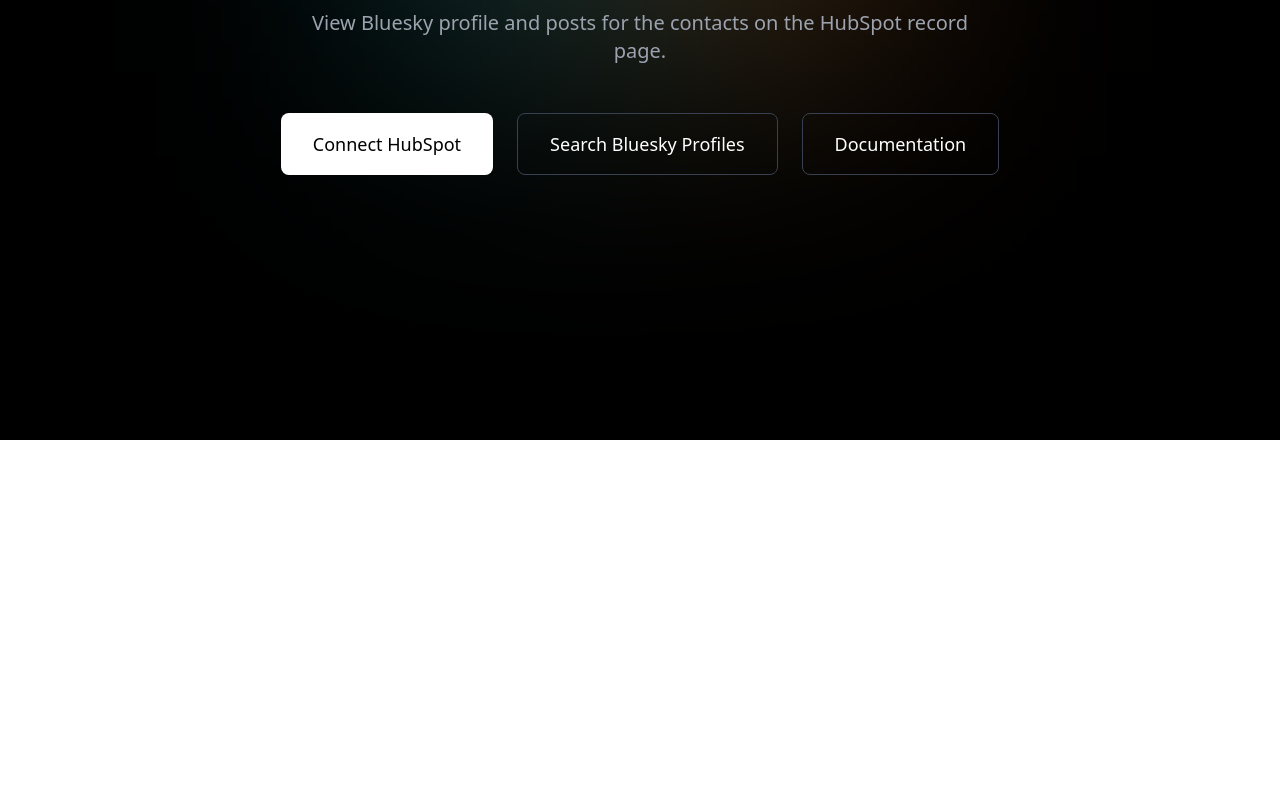
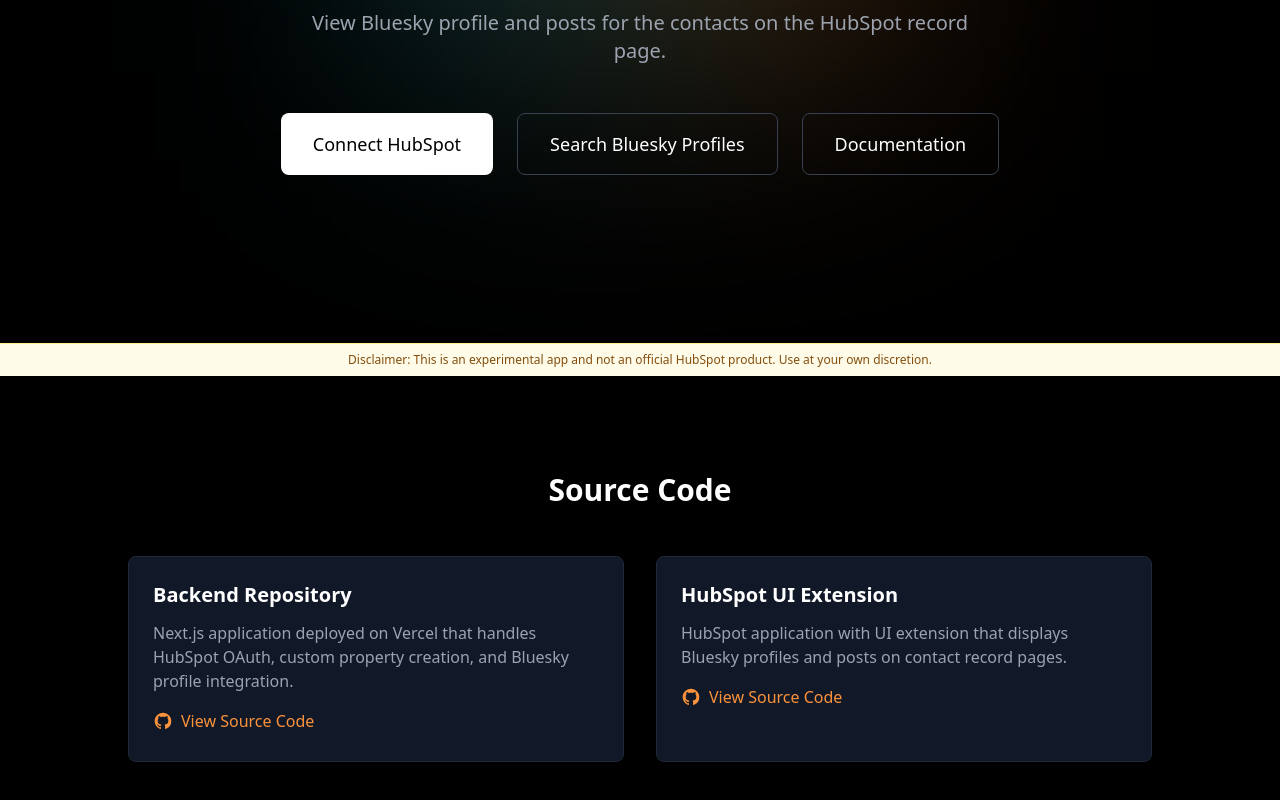
Before and after one commit to sejal27/bluesky-hubspot-be, a Next.js app: page / in a window 1280 px wide. Shown: the part 424-1224 px from the top of the page. Before the commit the page ends 864 px from the top, so only its background shows below. Built offline with nearby package versions, Linux system fonts and the light colour scheme.

Commit message:
Added source code

```diff
--- /dev/null
+++ b/components/FeatureCard.tsx
@@ -0,0 +1,31 @@
+import Link from 'next/link';
+
+interface FeatureCardProps {
+  title: string;
+  description: string;
+  repoUrl: string;
+}
+
+export default function FeatureCard({ title, description, repoUrl }: FeatureCardProps) {
+  return (
+    <div className="bg-gray-900 rounded-lg p-6 border border-gray-800 hover:border-gray-700 transition-colors">
+      <h3 className="text-xl font-semibold text-white mb-3">{title}</h3>
+      <p className="text-gray-400 mb-4">{description}</p>
+      <Link
+        href={repoUrl}
+        target="_blank"
+        className="text-orange-400 hover:text-orange-300 inline-flex items-center"
+      >
+        <svg
+          className="w-5 h-5 mr-2"
+          fill="currentColor"
+          viewBox="0 0 24 24"
+          aria-hidden="true"
+        >
+          <path fillRule="evenodd" d="M12 2C6.477 2 2 6.484 2 12.017c0 4.425 2.865 8.18 6.839 9.504.5.092.682-.217.682-.483 0-.237-.008-.868-.013-1.703-2.782.605-3.369-1.343-3.369-1.343-.454-1.158-1.11-1.466-1.11-1.466-.908-.62.069-.608.069-.608 1.003.07 1.531 1.032 1.531 1.032.892 1.53 2.341 1.088 2.91.832.092-.647.35-1.088.636-1.338-2.22-.253-4.555-1.113-4.555-4.951 0-1.093.39-1.988 1.029-2.688-.103-.253-.446-1.272.098-2.65 0 0 .84-.27 2.75 1.026A9.564 9.564 0 0112 6.844c.85.004 1.705.115 2.504.337 1.909-1.296 2.747-1.027 2.747-1.027.546 1.379.202 2.398.1 2.651.64.7 1.028 1.595 1.028 2.688 0 3.848-2.339 4.695-4.566 4.943.359.309.678.92.678 1.855 0 1.338-.012 2.419-.012 2.747 0 .268.18.58.688.482A10.019 10.019 0 0022 12.017C22 6.484 17.522 2 12 2z" clipRule="evenodd" />
+        </svg>
+        View Source Code
+      </Link>
+    </div>
+  );
+}
--- a/pages/index.tsx
+++ b/pages/index.tsx
@@ -1,6 +1,8 @@
 import Head from 'next/head';
 import { getHubSpotAuthUrl } from '../utils/hubspot';
 import Link from 'next/link';
+import Disclaimer from '../components/Disclaimer';
+import FeatureCard from '../components/FeatureCard';
 
 export default function Home() {
   const handleInstall = async () => {
@@ -9,7 +11,7 @@
   };
 
   return (
-    <div className="min-h-screen bg-black">
+    <div className="min-h-screen bg-black relative">
       <Head>
         <title>HubSpot Bluesky Profile Integration</title>
         <meta name="description" content="Securely connect and manage your HubSpot CRM data" />
@@ -23,10 +25,9 @@
 
           <div className="relative flex flex-col items-center text-center">
             <h1 className="text-5xl sm:text-7xl font-extrabold text-white tracking-tight mb-6">
-            <span className="bg-clip-text text-transparent bg-gradient-to-r from-orange-500 to-orange-300">
+              <span className="bg-clip-text text-transparent bg-gradient-to-r from-orange-500 to-orange-300">
                 HubSpot
               </span> BlueSky Profile Integration
-
             </h1>
             <p className="max-w-2xl text-xl text-gray-400 mb-12">
               View Bluesky profile and posts for the contacts on the HubSpot record page.
@@ -56,35 +57,25 @@
             </div>
           </div>
         </div>
-      </main>
-{/*
-     <footer className="border-t border-gray-800 py-6">
-      <div className="max-w-5xl mx-auto px-6 text-center text-gray-500">
-          <p>This is not an official app.</p>
-        </div>
-      <div className="max-w-[1200px] mx-auto px-6 py-4">
-        <div className="flex items-center justify-between text-sm">
-          <div className="text-gray-400">
-            Built by{' '}
-            <Link
-              href="https://www.linkedin.com/in/sejalparikh/"
-              target="_blank"
-              className="text-white hover:text-gray-300 transition-colors"
-            >
-              Sejal Parikh
-            </Link>
-          </div>
-          <div className="text-gray-400">
-            <Link
-              href="mailto:sparikh@hubspot.com"
-              className="text-white hover:text-gray-300 transition-colors"
-            >
-              Contact Support
-            </Link>
+        {/* Features Section */}
+        <div className="py-24 max-w-5xl mx-auto">
+          <h2 className="text-3xl font-bold text-white text-center mb-12">Source Code</h2>
+          <div className="grid md:grid-cols-2 gap-8">
+            <FeatureCard
+              title="Backend Repository"
+              description="Next.js application deployed on Vercel that handles HubSpot OAuth, custom property creation, and Bluesky profile integration."
+              repoUrl="https://github.com/sejal27/bluesky-hubspot-be"
+            />
+            <FeatureCard
+              title="HubSpot UI Extension"
+              description="HubSpot application with UI extension that displays Bluesky profiles and posts on contact record pages."
+              repoUrl="https://github.com/sejal27/bluesky-hubspot-uie"
+            />
           </div>
         </div>
-      </div>
-      </footer> */}
+
+      </main>
+      <Disclaimer />
     </div>
   );
 }
```
